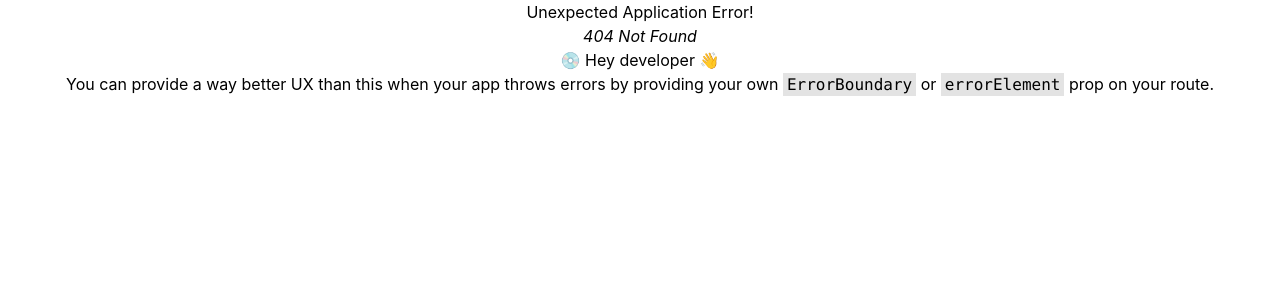
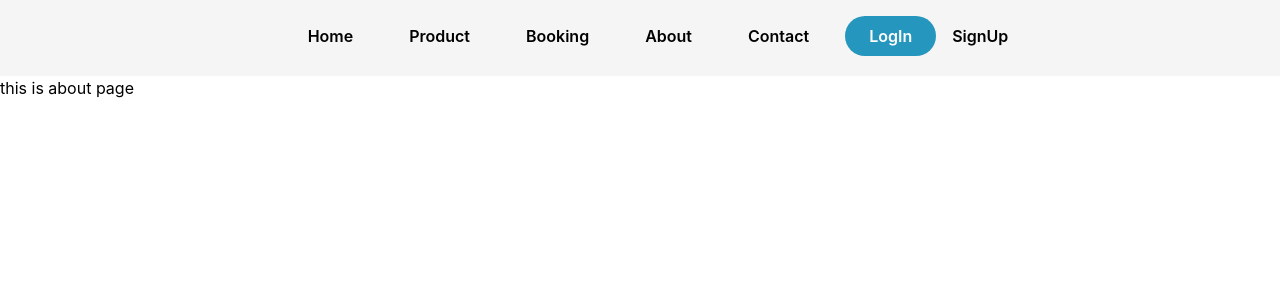
Before and after one commit to NAIMKHAN3/Valentine-Special, a React (Create React App) app: page /about in a window 1280 px wide. Before the commit this address had no page. Shown: the top 300 px of the page. Built offline with nearby package versions, Linux system fonts and the light colour scheme.

Commit message:
fake data create and product added by product route

```diff
--- a/src/App.js
+++ b/src/App.js
@@ -4,7 +4,7 @@ import router from './Router';
 
 function App() {
   return (
-    <div className="App">
+    <div>
       <RouterProvider router={router} />
     </div>
   );
--- a/src/Layout/Navbar/Navbar.js
+++ b/src/Layout/Navbar/Navbar.js
@@ -1,6 +1,7 @@
 import React, { useState } from 'react';
 import { FaAlignJustify } from 'react-icons/fa'
 import { ImCancelCircle } from 'react-icons/im'
+import { Link } from 'react-router-dom';
 
 const Navbar = () => {
     const [isOpen, setIsOpen] = useState(false);
@@ -9,17 +10,18 @@ const Navbar = () => {
     }
     const navItem = 'text-md md:ml-4 mb-1 hover:bg-neutral-100 px-5 py-1 rounden-md cursor-pointer font-semibold'
     const item = <ul className='flex md:items-center flex-col lg:flex-row md:justify-center'>
-        <li className={`${navItem}`}>Home</li>
-        <li className={`${navItem}`}>Product</li>
-        <li className={`${navItem}`}>Booking</li>
-        <li className={`${navItem}`}>About</li>
-        <li className={`${navItem}`}>Contact</li>
-        <button className='font-semibold bg-cyan-400 rounded-full md:ml-4 mb-1 px-3 md:px-6 text-white py-1 md:py-2'>LogIn</button>
+        <Link to='/'>  <li className={`${navItem}`}>Home</li></Link>
+        <Link to='/product'>  <li className={`${navItem}`}>Product</li></Link>
+        <Link to='/booking'>  <li className={`${navItem}`}>Booking</li></Link>
+        <Link to='/about'>  <li className={`${navItem}`}>About</li></Link>
+        <Link to='/contact'>  <li className={`${navItem}`}>Contact</li></Link>
+
+        <button className='font-semibold bg-[#2596be] rounded-full md:ml-4 mb-1 px-3 md:px-6 text-white py-1 md:py-2'>LogIn</button>
         <button className='font-semibold md:ml-4 mb-1 hover:text-indigo-500'>SignUp</button>
 
     </ul>
     return (
-        <div className='p-4  w-full bg-neutral-100 fixed top-0 z-10' data-aos="fade-down" data-aos-duration="1000">
+        <div className='p-4  w-full bg-neutral-100' data-aos="fade-down" data-aos-duration="1000">
             <div className='hidden lg:block'>
 
                 {
--- /dev/null
+++ b/src/Page/About/About.js
@@ -0,0 +1,11 @@
+import React from 'react';
+
+const About = () => {
+    return (
+        <div>
+            <h1>this is about page</h1>
+        </div>
+    );
+};
+
+export default About;
--- /dev/null
+++ b/src/Page/Booking/Booking.js
@@ -0,0 +1,11 @@
+import React from 'react';
+
+const Booking = () => {
+    return (
+        <div>
+            <h1>this is booking page</h1>
+        </div>
+    );
+};
+
+export default Booking;
--- /dev/null
+++ b/src/Page/Contact/Contact.js
@@ -0,0 +1,11 @@
+import React from 'react';
+
+const Contact = () => {
+    return (
+        <div>
+            <h1>This is contact</h1>
+        </div>
+    );
+};
+
+export default Contact;
--- /dev/null
+++ b/src/Page/Home/Home.js
@@ -0,0 +1,11 @@
+import React from 'react';
+
+const Home = () => {
+    return (
+        <div>
+            <h1> this is Home page</h1>
+        </div>
+    );
+};
+
+export default Home;
--- /dev/null
+++ b/src/Page/Product/Product.js
@@ -0,0 +1,26 @@
+import React, { useEffect, useState } from 'react';
+import ProductCard from './ProductCard';
+
+const Product = () => {
+    const [products, setProduct] = useState([]);
+    console.log(products)
+
+    useEffect(() => {
+        fetch("giftitem.json")
+            .then(res => res.json())
+            .then(data => setProduct(data))
+    }, [])
+
+    return (
+        <div className='max-w-7xl mx-auto my-10'>
+            <div className='grid grid-cols-1 md:grid-cols-2 lg:grid-cols-4 gap-4'>
+                {
+                    products.map(product => <ProductCard key={product._id} product={product}></ProductCard>)
+                }
+            </div>
+
+        </div>
+    );
+};
+
+export default Product;
--- /dev/null
+++ b/src/Page/Product/ProductCard.js
@@ -0,0 +1,27 @@
+import React from 'react';
+
+const ProductCard = ({ product }) => {
+    const { name, image, price } = product;
+
+    console.log(name, image, price)
+    return (
+
+        <div className=' border p-3 shadow-lg rounded-lg mx-auto'>
+            <img className='w-96 h-56' src={image} alt="" />
+            <div className='flex justify-between font-semibold my-2'>
+                <p>Name :</p>
+                <h1 className='font-semibold text-lg'>{name}</h1>
+            </div>
+            <div className='flex justify-between font-semibold my-2'>
+                <p>Price :</p>
+                <p className='font-semibold text-lg'>$ {price}</p>
+            </div>
+            <div>
+                <button className="bg-[#2596be] text-white px-5 py-2 w-full rounded">Booking Now</button>
+            </div>
+        </div>
+
+    );
+};
+
+export default ProductCard;
```
Also changed, not shown: src/Router.js (+22 -1 lines).
